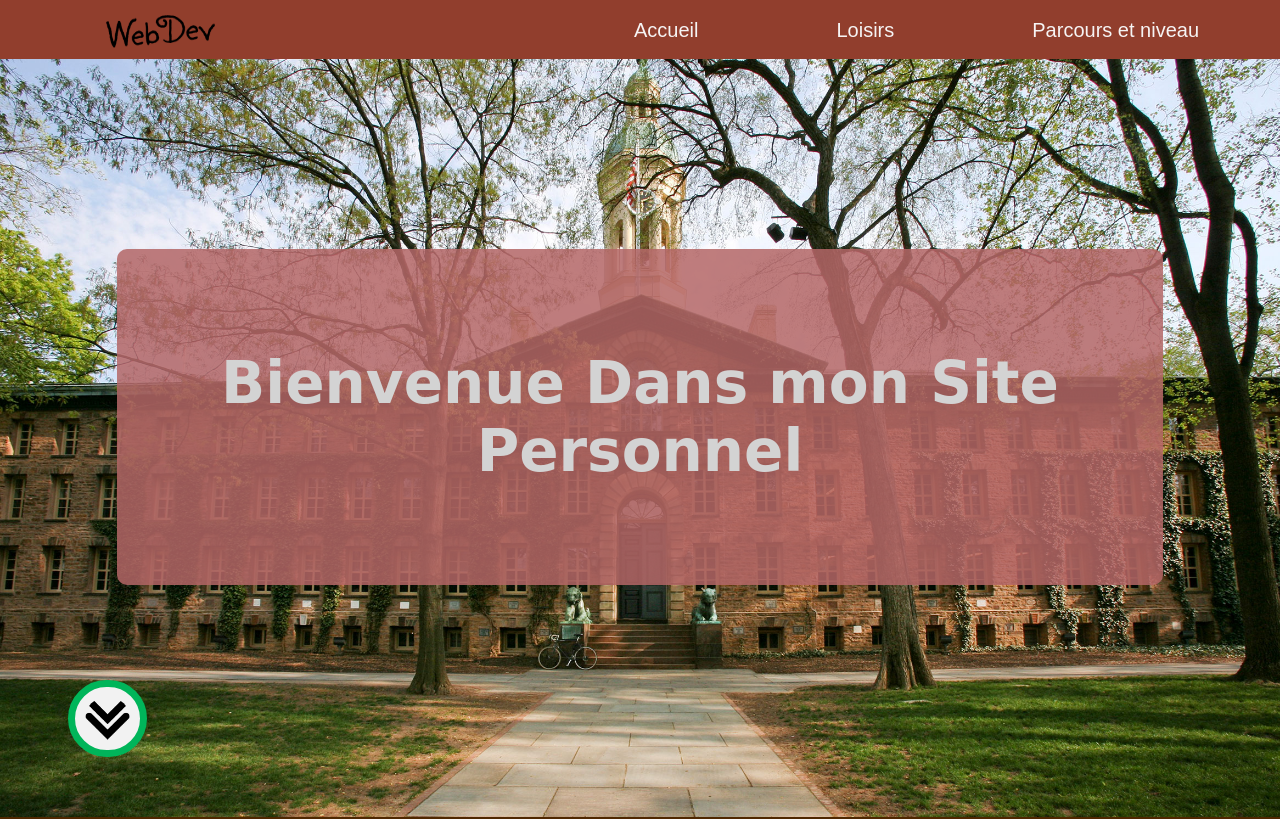
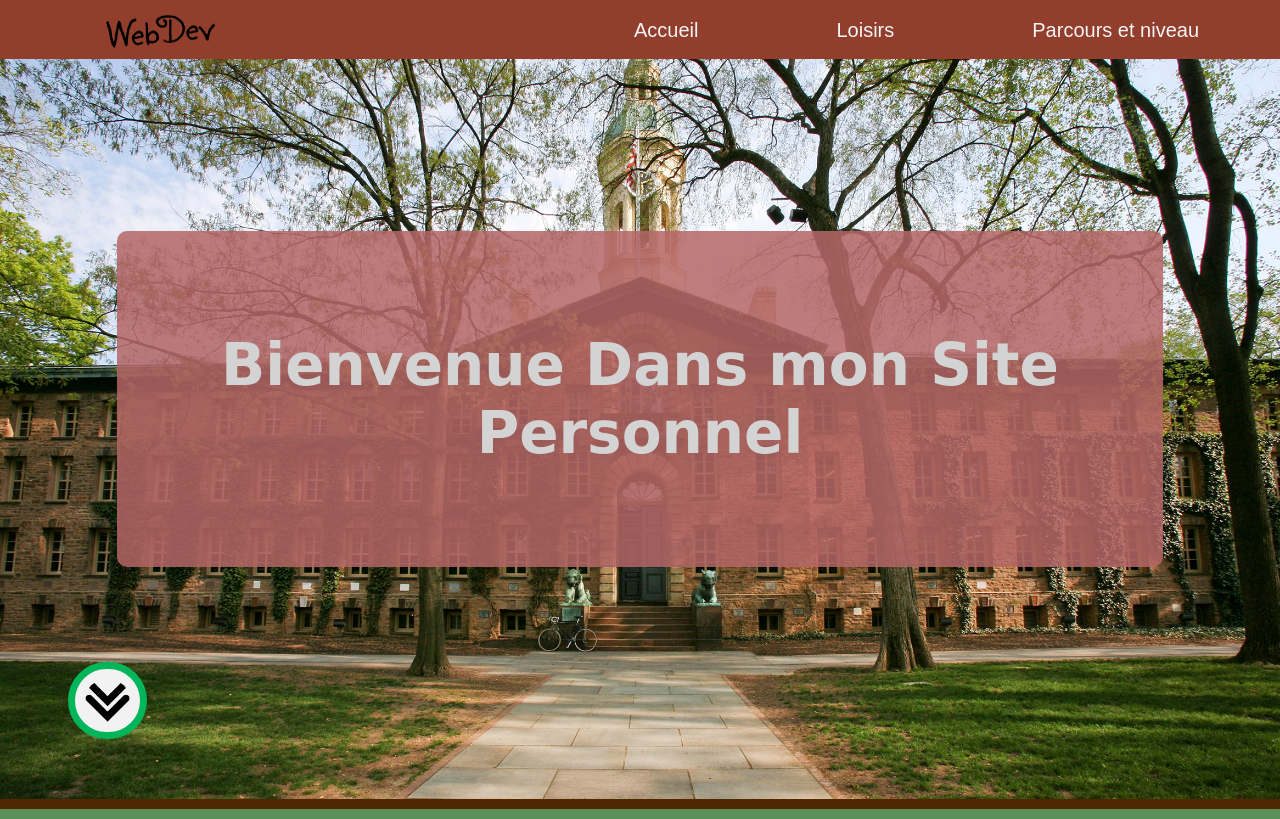
Before and after one commit to Lilnugget12/webdev, a plain HTML site: page index.html in a window 1280 px wide. Shown: the top 819 px of the page. Drawn offline with Linux system fonts and the light colour scheme.

Commit message:
Update index.html

```diff
--- a/index.html
+++ b/index.html
@@ -1,7 +1,7 @@
 <!DOCTYPE html>
 <html>
 <head>
-	//<link rel="stylesheet" type="text/css" href="style.css">
+	<link rel="stylesheet" type="text/css" href="style.css">
 	<meta charset="utf-8">
 	<title>UNI</title>
 	<link rel="shortcut icon" href="univ.png" type="image/x-icon">
```
